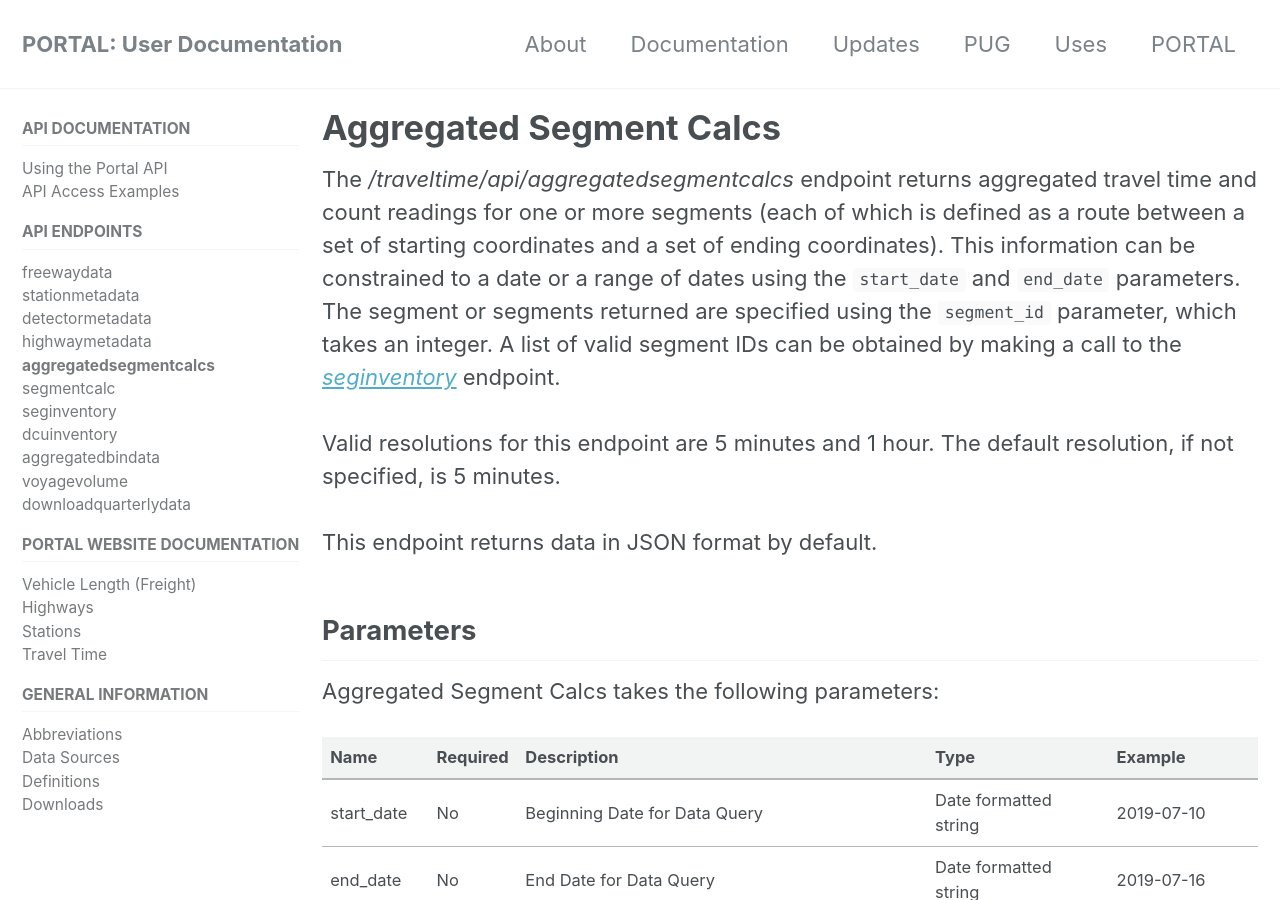
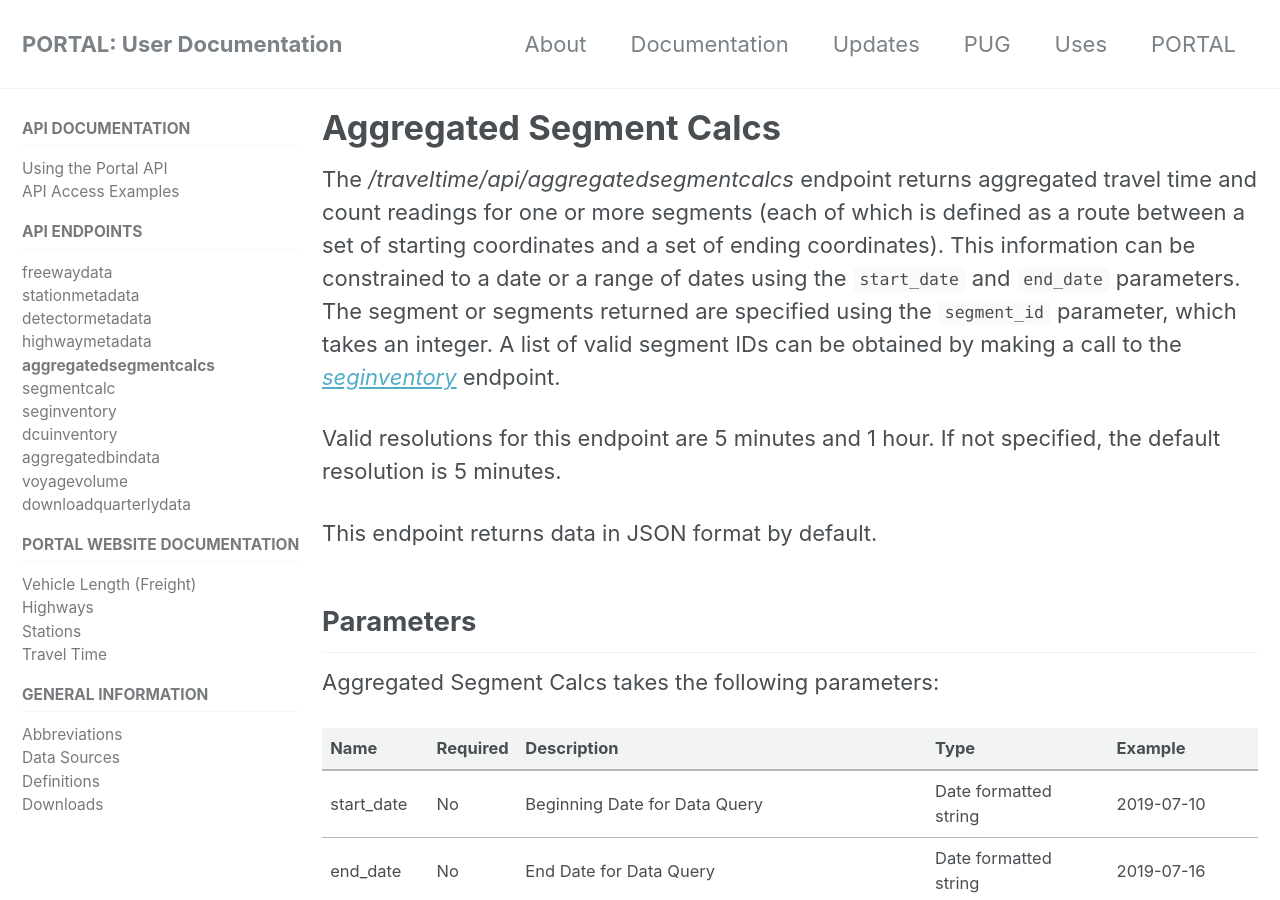
Before and after one commit to adus/portal-documentation, a Jekyll site: the page built from _documents/aggregatedsegmentcalcs.md, in a window 1280 px wide and 900 px high. Built offline with Jekyll 4.4.1, drawn with Linux system fonts in a browser that asks for light colours; nearby versions of some CDN libraries.

Commit message:
Update aggregatedsegmentcalcs.md
Formatting and Standardization.

```diff
--- a/_documents/aggregatedsegmentcalcs.md
+++ b/_documents/aggregatedsegmentcalcs.md
@@ -2,9 +2,9 @@
 title: "Aggregated Segment Calcs"
 ---
 The _/traveltime/api/aggregatedsegmentcalcs_ endpoint returns aggregated travel time and count readings for one or more segments (each of which is defined as a route between a set of starting coordinates and a set of ending coordinates). This information can be constrained to a date or a range of dates using the `start_date` and `end_date` parameters. The segment or segments returned are specified using the `segment_id` parameter, which takes an integer. A list of valid segment IDs can be obtained by making a call to the [_seginventory_]({{ site.url }}{{ site.baseurl }}/documents/seginventory/) endpoint.
-<br /> <br />
-Valid resolutions for this endpoint are 5 minutes and 1 hour. The default resolution, if not specified, is 5 minutes.
-<br /> <br />
+
+Valid resolutions for this endpoint are 5 minutes and 1 hour. If not specified, the default resolution is 5 minutes.
+
 This endpoint returns data in JSON format by default.
 
 ## Parameters
```
